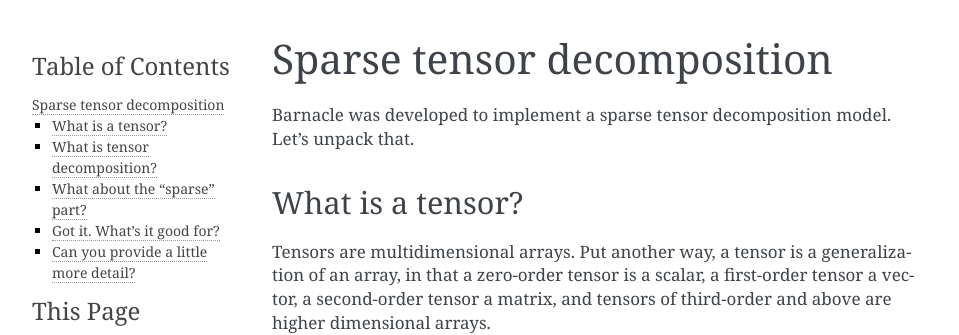
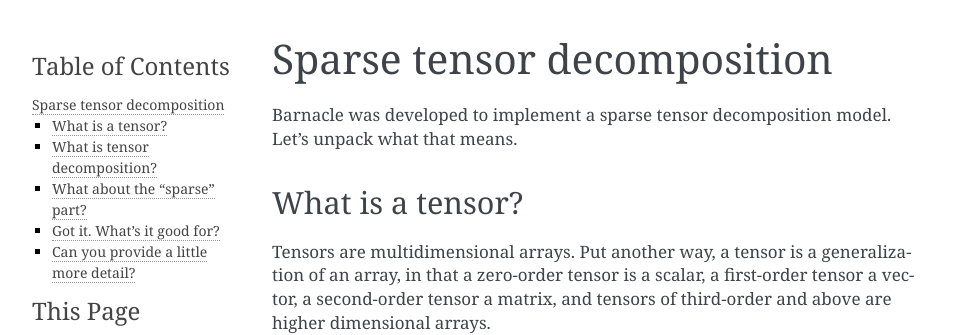
Before and after one commit to blasks/barnacle, a Sphinx documentation site: the page built from docs/model.rst, in a window 1280 px wide and 900 px high. Shown: the top 335 px of the window, without its empty margins (148-1107 px from the left). Built offline with Sphinx 7.4.7, drawn with Linux system fonts in a browser that asks for light colours; pages that are not in the unit, such as notebooks, are missing from menus; cross-references to code outside the pages are shown as plain code; part of the change alters nothing that is shown.

```diff
--- a/docs/conf.py
+++ b/docs/conf.py
@@ -42,7 +42,7 @@ napoleon_use_param = False
 napoleon_use_ivar = True
 autodoc_default_options = {'autosummary': True}
 bibtex_bibfiles = ['references.bib']
-bibtex_default_style = 'plain'
+bibtex_default_style = 'unsrt'
 
 # List of patterns, relative to source directory, that match files and
 # directories to ignore when looking for source files.
--- a/docs/model.rst
+++ b/docs/model.rst
@@ -2,7 +2,7 @@ Sparse tensor decomposition
 ===========================
 
 Barnacle was developed to implement a sparse tensor decomposition
-model. Let's unpack that.
+model. Let's unpack what that means.
 
 What is a tensor?
 -----------------
@@ -127,7 +127,7 @@ least squares algorithm. We accommodate the constraints placed on
 each mode by means of the Fast Iterative Shrinkage/Thresholding Algorithm
 (FISTA) :cite:p:`beck2009fast` with backtracking and adaptive restart
 :cite:p:`o2015adaptive`. You can find our implementation of this in the
-``barnacle.fista`` module.
+:py:mod:`barnacle.fista` module.
 
 For a more in-depth technical discussion of the model,
 please see our publication.
```
